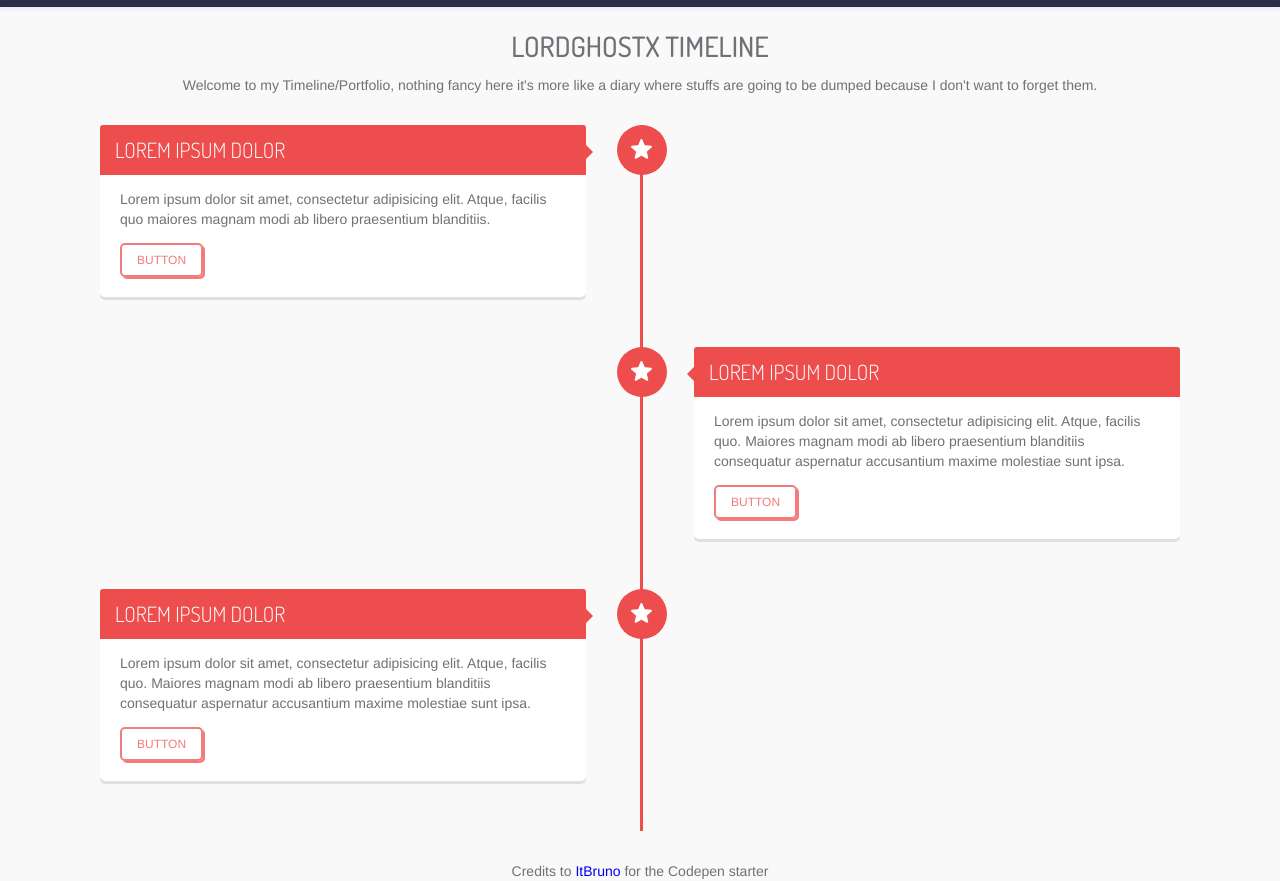
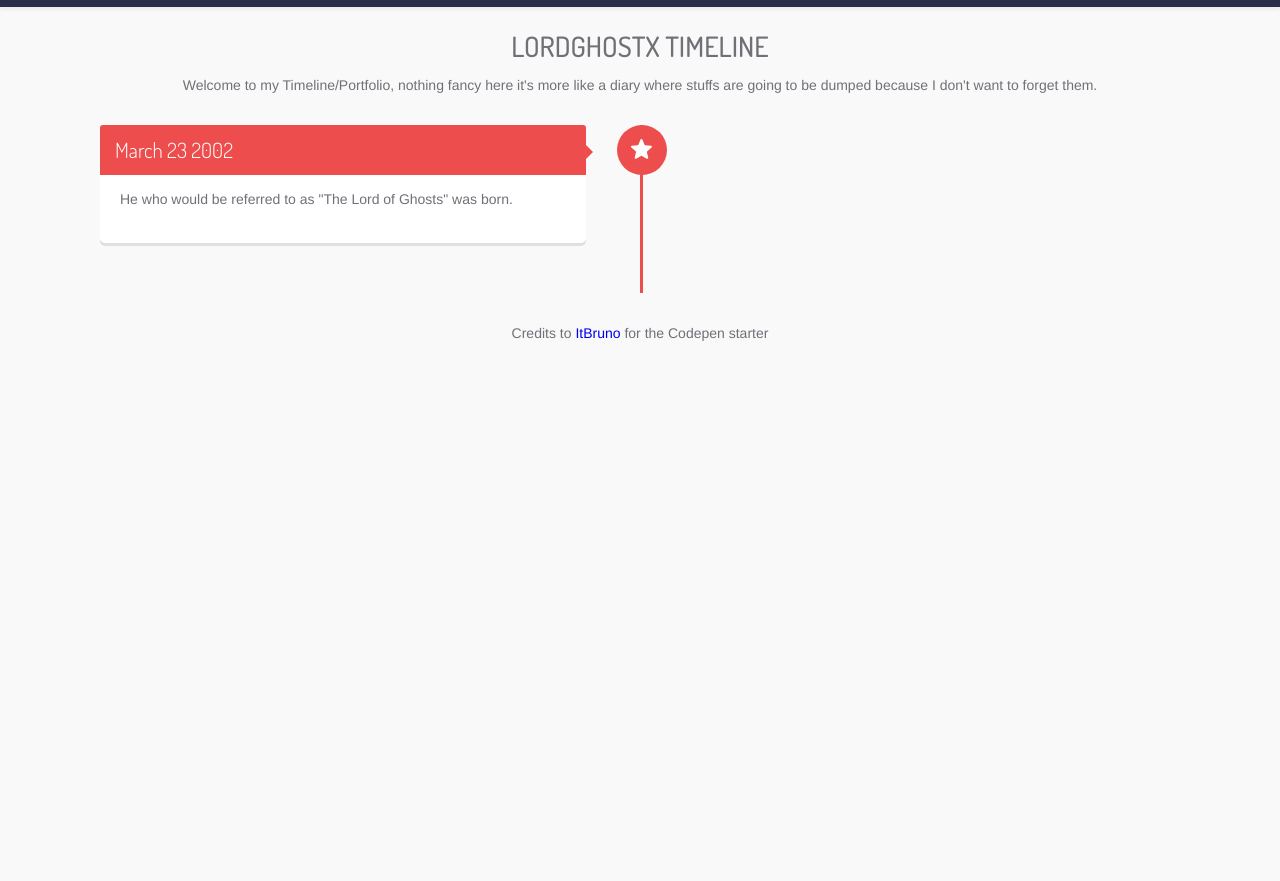
Before and after one commit to GoZaddy/lordghostx.github.io, a plain HTML site: page index.html in a window 1280 px wide. Shown: the part 67-948 px from the top of the page. After the commit the page ends 800 px from the top, so only its background shows below. Drawn offline with Linux system fonts and the light colour scheme.

Commit message:
first commit of 2020

```diff
--- a/index.html
+++ b/index.html
@@ -38,51 +38,10 @@
 
                 </div>
                 <div class="timeline-content">
-                    <h2>LOREM IPSUM DOLOR</h2>
+                    <h2>March 23 2002</h2>
                     <p>
-                        Lorem ipsum dolor sit amet, consectetur adipisicing elit. Atque, facilis quo maiores magnam modi ab libero praesentium blanditiis.
+                        He who would be referred to as "The Lord of Ghosts" was born.
                     </p>
-                    <a href="#" class="btn">button</a>
-                </div>
-            </div>
-
-            <div class="timeline-item">
-                <div class="timeline-icon">
-                    <svg version="1.1" id="Layer_1" xmlns="http://www.w3.org/2000/svg" xmlns:xlink="http://www.w3.org/1999/xlink" x="0px" y="0px" width="21px" height="20px" viewBox="0 0 21 20" enable-background="new 0 0 21 20" xml:space="preserve">
-                        <path fill="#FFFFFF" d="M19.998,6.766l-5.759-0.544c-0.362-0.032-0.676-0.264-0.822-0.61l-2.064-4.999
-	c-0.329-0.825-1.5-0.825-1.83,0L7.476,5.611c-0.132,0.346-0.462,0.578-0.824,0.61L0.894,6.766C0.035,6.848-0.312,7.921,0.333,8.499
-	l4.338,3.811c0.279,0.246,0.395,0.609,0.314,0.975l-1.304,5.345c-0.199,0.842,0.708,1.534,1.468,1.089l4.801-2.822
-	c0.313-0.181,0.695-0.181,1.006,0l4.803,2.822c0.759,0.445,1.666-0.23,1.468-1.089l-1.288-5.345
-	c-0.081-0.365,0.035-0.729,0.313-0.975l4.34-3.811C21.219,7.921,20.855,6.848,19.998,6.766z" />
-                    </svg>
-
-                </div>
-                <div class="timeline-content right">
-                    <h2>LOREM IPSUM DOLOR</h2>
-                    <p>
-                        Lorem ipsum dolor sit amet, consectetur adipisicing elit. Atque, facilis quo. Maiores magnam modi ab libero praesentium blanditiis consequatur aspernatur accusantium maxime molestiae sunt ipsa.
-                    </p>
-                    <a href="#" class="btn">button</a>
-                </div>
-            </div>
-
-            <div class="timeline-item">
-                <div class="timeline-icon">
-                    <svg version="1.1" id="Layer_1" xmlns="http://www.w3.org/2000/svg" xmlns:xlink="http://www.w3.org/1999/xlink" x="0px" y="0px" width="21px" height="20px" viewBox="0 0 21 20" enable-background="new 0 0 21 20" xml:space="preserve">
-                        <path fill="#FFFFFF" d="M19.998,6.766l-5.759-0.544c-0.362-0.032-0.676-0.264-0.822-0.61l-2.064-4.999
-	c-0.329-0.825-1.5-0.825-1.83,0L7.476,5.611c-0.132,0.346-0.462,0.578-0.824,0.61L0.894,6.766C0.035,6.848-0.312,7.921,0.333,8.499
-	l4.338,3.811c0.279,0.246,0.395,0.609,0.314,0.975l-1.304,5.345c-0.199,0.842,0.708,1.534,1.468,1.089l4.801-2.822
-	c0.313-0.181,0.695-0.181,1.006,0l4.803,2.822c0.759,0.445,1.666-0.23,1.468-1.089l-1.288-5.345
-	c-0.081-0.365,0.035-0.729,0.313-0.975l4.34-3.811C21.219,7.921,20.855,6.848,19.998,6.766z" />
-                    </svg>
-
-                </div>
-                <div class="timeline-content">
-                    <h2>LOREM IPSUM DOLOR</h2>
-                    <p>
-                        Lorem ipsum dolor sit amet, consectetur adipisicing elit. Atque, facilis quo. Maiores magnam modi ab libero praesentium blanditiis consequatur aspernatur accusantium maxime molestiae sunt ipsa.
-                    </p>
-                    <a href="#" class="btn">button</a>
                 </div>
             </div>
         </div>
```
